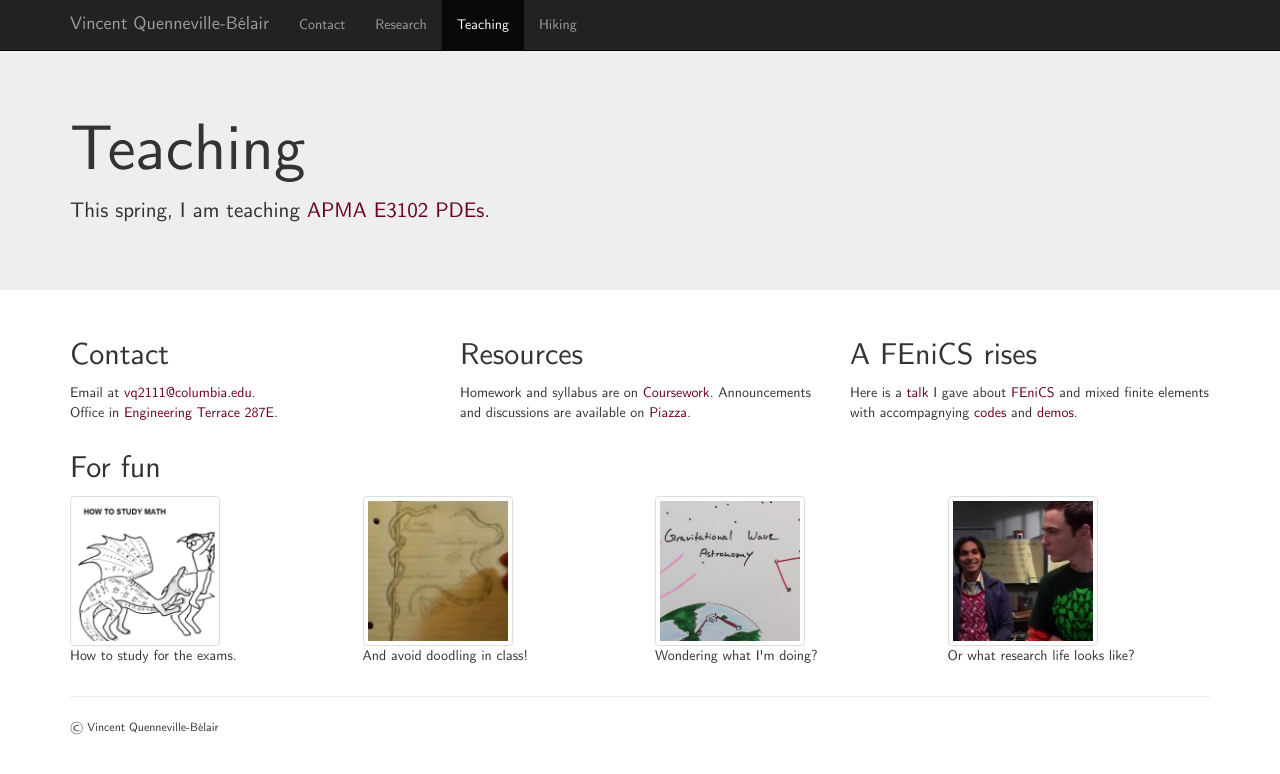
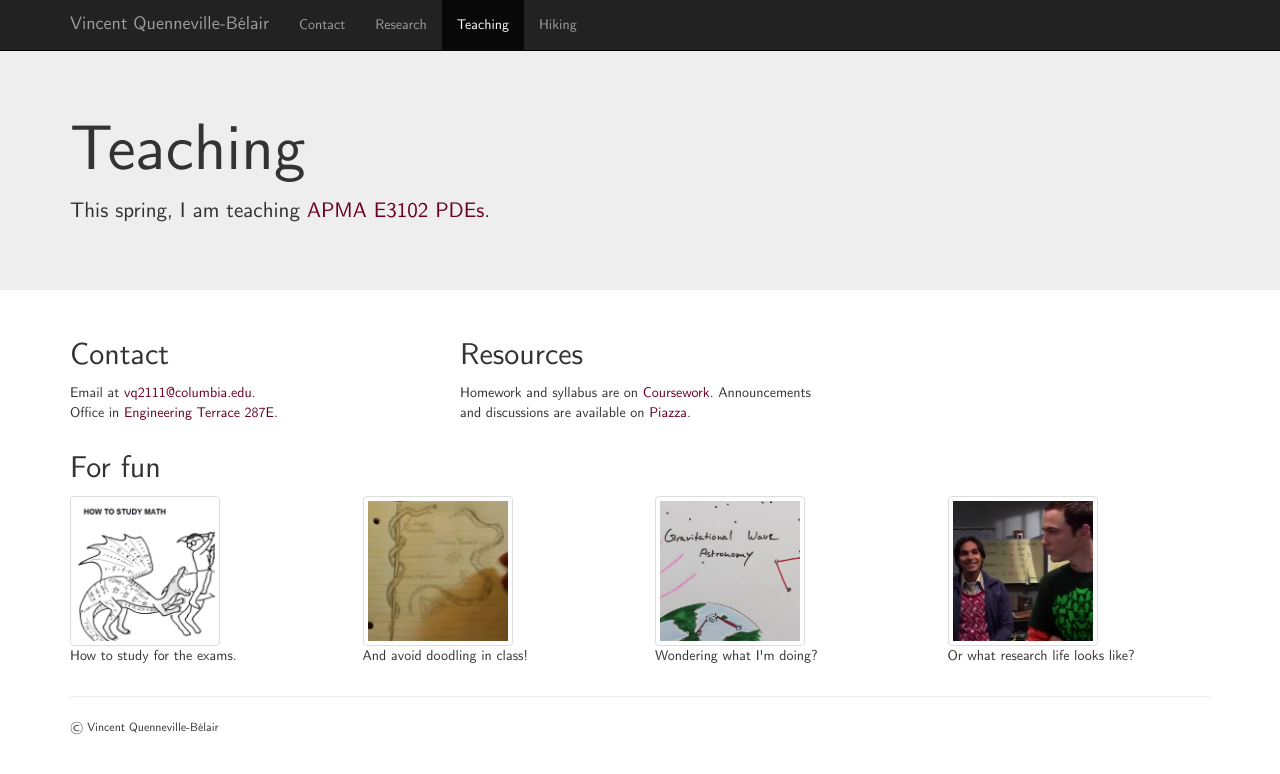
Before and after one commit to vincentqb/vincentqb.github.io.archive, a Jekyll site: the page built from teaching.html, in a window 1280 px wide. Shown: the top 774 px of the page. Built offline with Jekyll 4.4.1, drawn with Linux system fonts in a browser that asks for light colours; nearby versions of some CDN libraries.

Commit message:
moved fenics talk to research page.

```diff
--- a/teaching.html
+++ b/teaching.html
@@ -58,20 +58,6 @@ This spring, I am teaching <a href="http://apam.columbia.edu/apam-courses">APMA
 <h2>Resources</h2>
 Homework and syllabus are on <a href="https://courseworks2.columbia.edu/courses/3409">Coursework</a>.
 Announcements and discussions are available on <a href="https://piazza.com/columbia/spring2016/apmae3102/home">Piazza</a>.
-</p>
-</div>
-
-<div class="col-md-4 col-sm-6">
-<p>
-<h2>A FEniCS rises</h2>
-Here is a
-<a href="docs/poisson-talk.pdf">talk</a>
-I gave about
-<a href="http://fenicsproject.org">FEniCS</a>
-and mixed finite elements with accompagnying
-<a href="https://github.com/vincentqb/fenics-demo">codes</a>
-and
-<a href="http://fenicsproject.org/documentation/dolfin/1.2.0/python/demo/pde/mixed-poisson/python/documentation.html">demos</a>.
 </p>
 </div>
 
```
